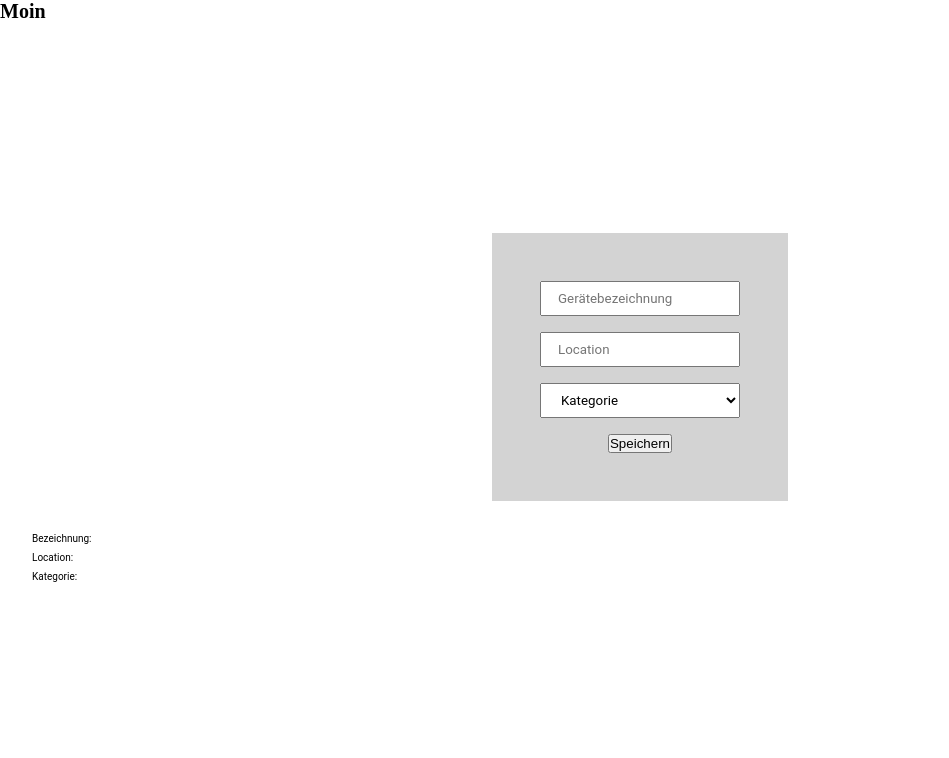
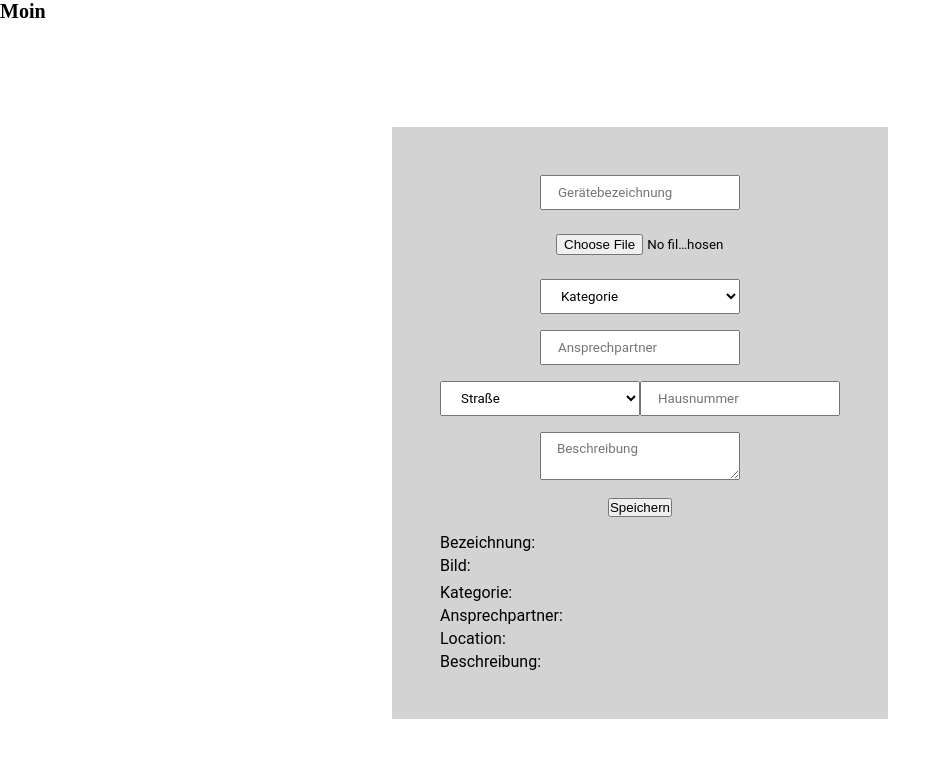
Before and after one commit to WeiMingTay/capstone-verleihApp, a React (Vite) app in the folder frontend/: page /werkzeuge/add in a window 1280 px wide. Shown: the top 758 px of the page, without its empty margins (0-949 px from the left). Built offline with nearby package versions, Linux system fonts and the light colour scheme.

Commit message:
Added image and other input field to the frontend..
TODO:
Update the backend

```diff
--- a/frontend/src/pages/AddTool/AddTool.scss
+++ b/frontend/src/pages/AddTool/AddTool.scss
@@ -16,25 +16,27 @@
     padding: 3rem;
 
     label {
-      input, select {
+      input, select, textarea {
         font-family: $fontFamily;
         width: 200px;
         padding: .5rem 1rem;
         accent-color: $accentColor;
       }
     }
-  }
 
     section {
       width: 100%;
-    padding: 2rem;
+      font-size: $fontSizeM;
       display: flex;
       flex-direction: column;
       align-items: flex-start;
-    gap: .5rem;
+      gap: .25rem;
 
       p {
         text-align: center;
       }
     }
   }
+
+
+}
--- a/frontend/src/pages/AddTool/AddTool.tsx
+++ b/frontend/src/pages/AddTool/AddTool.tsx
@@ -2,12 +2,17 @@ import axios from "axios";
 import {allCategories, Tools} from "../../assets/entities/tools.ts";
 import "./AddTool.scss"
 import {ChangeEvent, FormEvent, useState} from "react";
+import {strassen} from "../../assets/entities/locations.ts";
 
 
 export default function AddTool() {
     const [tool, setTool] = useState<Tools>()
+    const [previewImage, setPreviewImage] = useState<string>("");
+
+    const [imageFile, setImageFile] = useState<File | null>(null)
     const [name, setName] = useState("")
-    const [location, setLocation] = useState("")
+    const [strasse, setStrasse] = useState("")
+    const [hausnummer, setHausnummer] = useState("")
     const [category, setCategory] = useState("")
     console.log(tool)
 
@@ -17,11 +22,12 @@ console.log(tool)
         axios.post("/api/tools/add",
             {
                 name: name,
-                location: location,
+                image: imageFile,
+                location: strasse + " " + hausnummer,
                 category: category
             })
             .then((response) => {
-                setTool(response.data)
+                setTool(response.data) // brauch ich das???
                 resetForm()
             })
             .catch((error) => {
@@ -32,7 +38,8 @@ console.log(tool)
 
     function resetForm() {
         setName("");
-        setLocation("");
+        setStrasse("");
+        setHausnummer("")
         setCategory("");
 
     }
@@ -40,13 +47,18 @@ console.log(tool)
     function changeName(event: ChangeEvent<HTMLInputElement>) {
         const newBezeichnung = event.target.value;
         setName(newBezeichnung);
-
     }
 
-    function changeLocation(event: ChangeEvent<HTMLInputElement>) {
-        const newLocation = event.target.value;
-        setLocation(newLocation);
+    function changeStrasse(event: ChangeEvent<HTMLSelectElement>) {
+        const newStrasse = event.target.value;
+        setStrasse(newStrasse);
     }
+
+    function changeHausnummer(event: ChangeEvent<HTMLInputElement>) {
+        const newHausnummer = event.target.value;
+        setHausnummer(newHausnummer);
+    }
+
 
     function changeCategory(event: ChangeEvent<HTMLSelectElement>) {
         const newCategory = event.target.value;
@@ -56,27 +68,104 @@ console.log(tool)
     return (
         <div className="addToolPage">
             <form onSubmit={submitNewTool}>
-                <label><input type="text" placeholder="Gerätebezeichnung" onInput={changeName} value={name}
-                              required/></label>
-                <label><input type="text" placeholder="Location" onInput={changeLocation} value={location}
-                              required/></label>
-                <label><select onChange={changeCategory} value={category} required>
-                    <option value="" disabled>Kategorie</option>
-                    {allCategories.map(category => {
-                        return <option
+                <label>
+                    <input
+                        type="text"
+                        placeholder="Gerätebezeichnung"
+                        onInput={changeName}
+                        value={name}
+                        required
+                    />
+                </label>
+                <label>
+                    <input
+                        type="file"
+                        onChange={(event) => {
+                            const selectedFile = event.target?.files ? event.target.files[0] : null;
+                            setImageFile(selectedFile);
+                            if (selectedFile) {
+                                const reader = new FileReader();
+                                reader.onload = (e) => {
+                                    if (e.target) {
+                                        setPreviewImage(e.target.result as string);
+                                    }
+                                };
+                                reader.readAsDataURL(selectedFile);
+                            } else {
+                                setPreviewImage(""); // Clear the preview if no file is selected
+                            }
+                        }}
+                    />
+                </label>
+
+                <label>
+                    <select
+                        onChange={changeCategory}
+                        value={category}
+                        required
+                    >
+                        <option
+                            value=""
+                            disabled
+                        >
+                            Kategorie
+                        </option>
+                        {
+                            allCategories.map(category => {
+                                return <>
+                                    <option
                                         key={category}
                                         value={category}>{category.charAt(0).toUpperCase() + category.slice(1).toLowerCase()}
                                     </option>
+
+                                </>
                             })
                         }
-                </select></label>
+                    </select>
+                </label>
+                <label>
+                    <input
+                        type="text"
+                        placeholder="Ansprechpartner"/>
+                </label>
+                <label>
+                    <select onChange={changeStrasse} value={strasse} required>
+                        <option value="" disabled>Straße</option>
+                        {
+                            strassen.map(str => {
+                                return <>
+                                    <option
+                                        key={str}
+                                        value={str}
+                                    >
+                                        {str}
+                                    </option>
+                                </>
+                            })
+                        }
+                    </select>
+                    <input
+                        type="text"
+                        placeholder="Hausnummer"
+                        onChange={changeHausnummer}
+                        value={hausnummer}
+                        required/>
+                </label>
+                <label>
+                    <textarea placeholder="Beschreibung"/>
+                </label>
+
                 <button>Speichern</button>
-            </form>
                 <section>
                     <p>Bezeichnung: {name}</p>
-                <p>Location: {location}</p>
+                    <p>Bild:</p><img src={previewImage} alt={name}/>
                     <p>Kategorie: {category.charAt(0).toUpperCase() + category.slice(1).toLowerCase()}</p>
+                    <p>Ansprechpartner:</p>
+                    <p>Location: {strasse + " " + hausnummer}</p>
+                    <p>Beschreibung:</p>
                 </section>
+            </form>
+
         </div>
     );
 }
```
Lines whose indentation alone changed are shown as unchanged.
